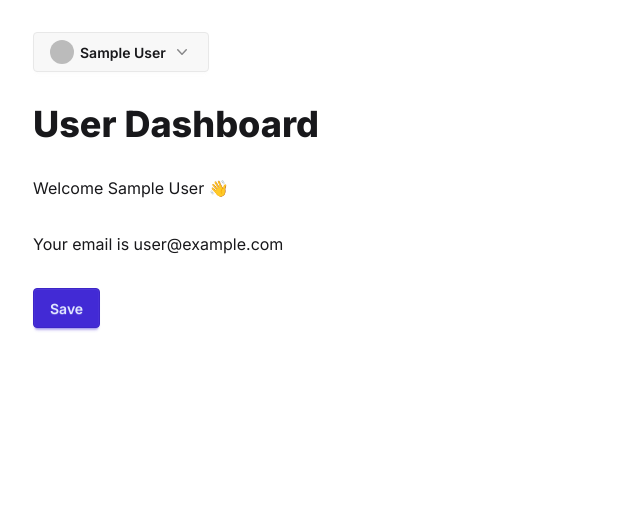
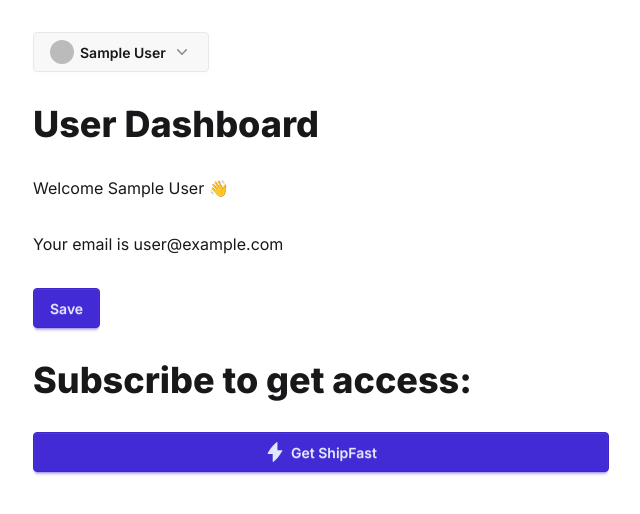
Before and after one commit to Koiristea/ship-fast-ts-main, a Next.js app in the folder ship-fast-ts-main/: page /dashboard in a window 1280 px wide. Shown: the top 514 px of the page, without its empty margins (319-959 px from the left). Built offline with nearby package versions, Linux system fonts and the light colour scheme; no server answers; the database is empty; sample sign-in values are in the browser's storage.

Commit message:
Payment enabled
Stripe Checkout to set up a subscription and let our webhook handle the logic to provision access to the user.

```diff
--- a/ship-fast-ts-main/app/dashboard/page.tsx
+++ b/ship-fast-ts-main/app/dashboard/page.tsx
@@ -2,6 +2,10 @@
 import connectMongo from "@/libs/mongoose";
 import User from "@/models/User";
 import ButtonAccount from "@/components/ButtonAccount";
+import ButtonCheckout from "@/components/ButtonCheckout";
+import config from "@/config";
+
+export const dynamic = "force-dynamic";
 
 // This is a private page: It's protected by the layout.js component which ensures the user is authenticated.
 // See https://shipfa.st/docs/tutorials/private-page
@@ -23,8 +27,8 @@
   }
 
   const user = await User.findById(session.user.id);
-  const displayName = session.user.name || user?.name || "User";
-  const displayEmail = session.user.email || user?.email || "";
+  const displayName = user?.name || session.user.name || "User";
+  const displayEmail = user?.email || session.user.email || "";
 
   return (
     <main className="min-h-screen p-8 pb-24">
@@ -39,6 +43,15 @@
             Save
           </button>
         </form>
+
+        <h1 className="text-3xl md:text-4xl font-extrabold">
+          Subscribe to get access:
+        </h1>
+
+        <ButtonCheckout
+          mode="subscription"
+          priceId={config.stripe.plans[0].priceId}
+        />
       </section>
     </main>
   );
--- a/ship-fast-ts-main/config.ts
+++ b/ship-fast-ts-main/config.ts
@@ -28,7 +28,7 @@
         // REQUIRED — we use this to find the plan in the webhook (for instance if you want to update the user's credits based on the plan)
         priceId:
           process.env.NODE_ENV === "development"
-            ? "price_1Niyy5AxyNprDp7iZIqEyD2h"
+            ? "price_1SbZP6IKvFjLr6ghlyL97jlG"
             : "price_456",
         //  REQUIRED - Name of the plan, displayed on the pricing page
         name: "Starter",
```
